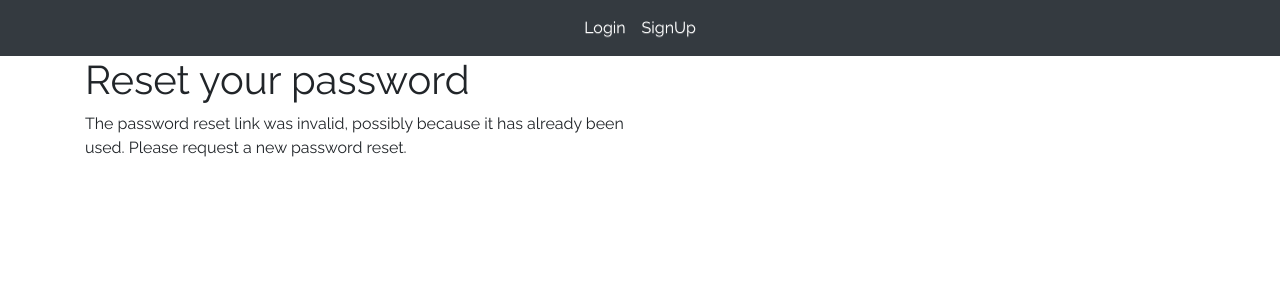
After one commit to iamlovelesh/adc, a Django app: page /reset/1/1/ in a window 1280 px wide. The commit adds this page. Shown: the top 300 px of the page. Run offline with Django 3.2, Linux system fonts and the light colour scheme; some libraries are stand-ins or nearby versions.

Commit message:
Added accounts utilities

```diff
--- a/adc/settings.py
+++ b/adc/settings.py
@@ -135,3 +135,5 @@ LOGIN_URL = "login"
 STATICFILES_DIRS = [
     os.path.join(BASE_DIR, "static"),
 ]
+
+EMAIL_BACKEND = "django.core.mail.backends.console.EmailBackend"
--- a/adc/urls.py
+++ b/adc/urls.py
@@ -25,4 +25,34 @@ urlpatterns = [
     path("logout/", auth_views.LogoutView.as_view(), name="logout"),
     path("thanks/", views.LogoutRedirectView.as_view(), name="thanks"),
     path("signup/", views.SignUp.as_view(), name="signup"),
+    path(
+        "password_change/",
+        auth_views.PasswordChangeView.as_view(template_name="registration/password_change_form.html"),
+        name="password_change",
+    ),
+    path(
+        "password_change_done/",
+        auth_views.PasswordChangeDoneView.as_view(template_name="registration/password_change_done.html"),
+        name="password_change_done",
+    ),
+    path(
+        "password_reset/",
+        auth_views.PasswordResetView.as_view(template_name="registration/password_reset_form.html"),
+        name="password_reset",
+    ),
+    path(
+        "password_reset/done/",
+        auth_views.PasswordResetDoneView.as_view(template_name="registration/password_reset_done.html"),
+        name="password_reset_done",
+    ),
+    path(
+        "reset/<uidb64>/<token>/",
+        auth_views.PasswordResetConfirmView.as_view(template_name="registration/password_reset_confirm.html"),
+        name="password_reset_confirm",
+    ),
+    path(
+        "reset/done/",
+        auth_views.PasswordResetCompleteView.as_view(template_name="registration/password_reset_complete.html"),
+        name="password_reset_complete",
+    ),
 ]
--- a/templates/accounts/login.html
+++ b/templates/accounts/login.html
@@ -5,7 +5,7 @@
  Login
 {% endblock %}
 {% block content %}
-<form method="POST" class="col-12 col-md-6 pl-3 pr-3 pl-md-0 pr-md-0">
+<form method="POST">
   {% csrf_token %}
   <fieldset class="form-group">
     <legend class="mb-3 white-important">
@@ -23,10 +23,10 @@
 </form>
 <div class="pt-3">
   <h6>
+    <p><a href="{% url 'password_reset' %}">Forgotten your password?</a></p>
     <br /><br />
     <strong>New to Website?</strong>
     <a class="ml-2" href="{% url 'signup' %}">Sign up</a>
   </h6>
 </div>
-<!-- </div> -->
 {% endblock %}
--- a/templates/accounts/signup.html
+++ b/templates/accounts/signup.html
@@ -5,7 +5,7 @@ SignUp
 {% endblock %}
 {% block content %}
 <div class="container">
-  <form method="POST" class="col-12 col-md-6 pl-3 pr-3 pl-md-0 pr-md-0">
+  <form method="POST">
     {% csrf_token %}
     <fieldset class="form-group">
       <legend class="mb-3 white-important">Register a new account</legend>
--- a/templates/base.html
+++ b/templates/base.html
@@ -7,7 +7,7 @@
       {% block title %}
       {% endblock %}
     </title>
-    <link rel="stylesheet" href="{%static 'base.css'%}">
+    <link rel="stylesheet" href="{%static 'css/base.css'%}">
     <script src="https://code.jquery.com/jquery-3.5.1.slim.min.js" integrity="sha384-DfXdz2htPH0lsSSs5nCTpuj/zy4C+OGpamoFVy38MVBnE+IbbVYUew+OrCXaRkfj" crossorigin="anonymous"></script>
     <script src="https://cdn.jsdelivr.net/npm/popper.js@1.16.0/dist/umd/popper.min.js" integrity="sha384-Q6E9RHvbIyZFJoft+2mJbHaEWldlvI9IOYy5n3zV9zzTtmI3UksdQRVvoxMfooAo" crossorigin="anonymous"></script>
   <link rel="stylesheet" href="https://stackpath.bootstrapcdn.com/bootstrap/4.5.0/css/bootstrap.min.css" integrity="sha384-9aIt2nRpC12Uk9gS9baDl411NQApFmC26EwAOH8WgZl5MYYxFfc+NcPb1dKGj7Sk" crossorigin="anonymous">
@@ -34,7 +34,7 @@
 	        	<li class="nav-item dropdown">
             </li>
             {% if user.is_authenticated %}
-            <li class="nav-item active"><a href="#" class="nav-link">Logged In as: {{user}}</a></li>
+            <li class="nav-item active"><a href="/" class="nav-link">Logged In as: {{user}}</a></li>
             <li class="nav-item active"><a href="{% url 'logout' %}" class="nav-link">Logout</a></li>
             {% else %}
             <li class="nav-item active"><a href="{% url 'login' %}" class="nav-link">Login</a></li>
@@ -45,8 +45,12 @@
 	    </div>
 	  </nav>
     <div class="container">
-    {% block content %}
-    {% endblock %}
+      <div class="col-12 col-md-6 pl-3 pr-3 pl-md-0 pr-md-0">
+        {% block content %}
+        {% endblock %}
+      </div>
+      {% block details%}
+      {% endblock %}
     </div>
     {% block script %}
     {% endblock %}
--- a/templates/profile.html
+++ b/templates/profile.html
@@ -3,7 +3,7 @@
 {% block title%}
 Profile
 {% endblock %}
-{% block content %}
+{% block details %}
 <div class="page-content page-container" id="page-content">
   <div class="padding">
     <div class="row container d-flex justify-content-center">
@@ -47,6 +47,9 @@ Profile
                     <p class="m-b-10 f-w-600">Is Superuser</p>
                     <h6 class="text-muted f-w-400">{{request.user.is_superuser}}</h6>
                   </div>
+                  <div class="form-group">
+                    <a class="btn btn-outline-dark" type="submit" href="{% url 'password_change'%}">Change Password</a>
+                  </div>
                 </div>
               </div>
             </div>
--- /dev/null
+++ b/templates/registration/password_change_done.html
@@ -0,0 +1,5 @@
+{% extends "base.html" %}
+{% block content %}
+<h1>Password changed</h1>
+<p>Your password has been successfully changed.</p>
+{% endblock %}
--- /dev/null
+++ b/templates/registration/password_reset_complete.html
@@ -0,0 +1,6 @@
+{% extends "base.html" %}
+{% block content %}
+<h1>Password set</h1>
+<p>Your password has been set. You can
+<a href="{% url "login" %}">Log in now</a></p>
+{% endblock %}
--- /dev/null
+++ b/templates/registration/password_reset_confirm.html
@@ -0,0 +1,16 @@
+{% extends "base.html" %}
+{% load crispy_forms_tags %}
+{% block content %}
+<h1>Reset your password</h1>
+{% if validlink %}
+<p>Please enter your new password twice:</p>
+<form method="post">
+{{ form | crispy }}
+{% csrf_token %}
+<p><input type="submit" class="btn btn-outline-dark" value="Change my password" /></p>
+</form>
+{% else %}
+<p>The password reset link was invalid, possibly because it has
+already been used. Please request a new password reset.</p>
+{% endif %}
+{% endblock %}
```
Also changed, not shown: requirements.txt (added, +13 -0 lines), templates/registration/password_change_form.html (added, +11 -0 lines), templates/registration/password_reset_done.html (+7 -0 lines), templates/registration/password_reset_form.html (added, +11 -0 lines), static/css/base.css (renamed from static/base.css).
